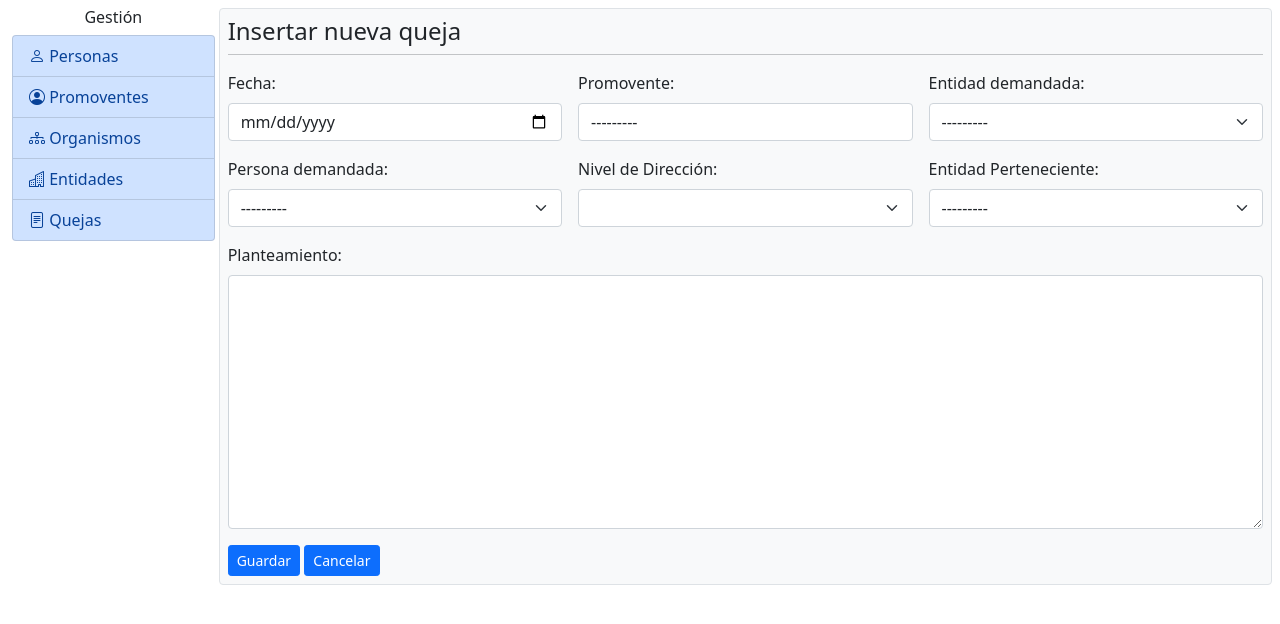
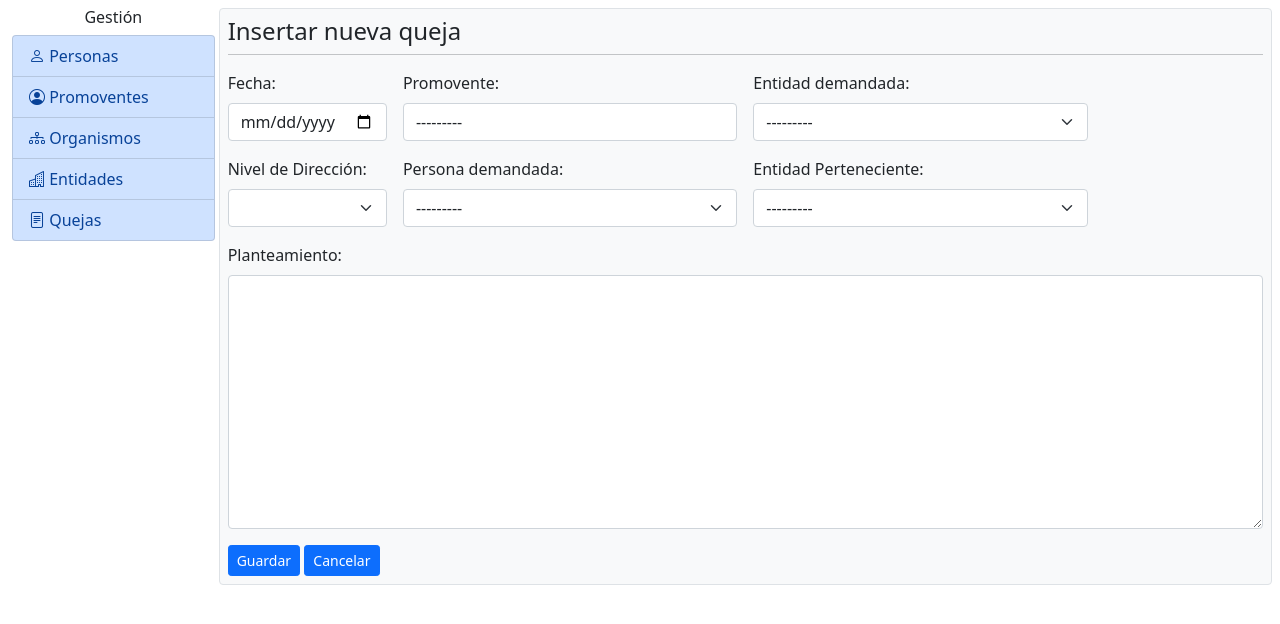
Before and after one commit to johan8863/complains-system, a Django app: page /complains/create/ in a window 1280 px wide. Shown: the part 62-686 px from the top of the page. Run offline with Django 3.2, Linux system fonts and the light colour scheme; the visitor is signed in with stand-in values (Sample User, id 1); data that the repository does not hold is empty; some libraries are stand-ins or nearby versions.

Commit message:
minor improvements

```diff
--- a/complains/templates/complains/complains_create_or_update.html
+++ b/complains/templates/complains/complains_create_or_update.html
@@ -25,7 +25,7 @@
             <hr class="mt-0">
         {% endif %}
         <form class="row g-3" method="POST"> {% csrf_token %}
-            <div class="col-sm-4">
+            <div class="col-sm-2">
                 <label for="name" class="form-label">Fecha: </label>
                 <input type="date" class="form-control" name="reception_date" id="">
                 {% if form.reception_date.errors %}
@@ -52,6 +52,16 @@
                     {% endfor %}
                 {% endif %}
             </div>
+            <div class="col-md-2"></div>
+            <div class="col-sm-2">
+                <label for="management_level" class="form-label">Nivel de Dirección: </label>
+                {{ form.management_level|add_class:"form-select"|attr:"id:management_level" }}
+                {% if form.management_level.errors %}
+                    {% for error in form.management_level.errors %}
+                        <small class="form-text text-danger"> {{ error }} </small>
+                    {% endfor %}
+                {% endif %}
+            </div>
             <div class="col-sm-4">
                 <label for="demmanded_person" class="form-label">Persona demandada: </label>
                 {{ form.demmanded_person|add_class:"form-select"|attr:"id:demmanded_person" }}
@@ -62,21 +72,12 @@
                 {% endif %}
             </div>
             <div class="col-sm-4">
-                <label for="management_level" class="form-label">Nivel de Dirección: </label>
-                {{ form.management_level|add_class:"form-select"|attr:"id:management_level" }}
-                {% if form.management_level.errors %}
-                    {% for error in form.management_level.errors %}
-                        <small class="form-text text-danger"> {{ error }} </small>
-                    {% endfor %}
-                {% endif %}
-            </div>
-            <div class="col-sm-4">
                 <label for="belonging_entity" class="form-label">Entidad Perteneciente: </label>
                 {{ form.belonging_entity|add_class:"form-select"|attr:"id:belonging_entity" }}
                 {% if form.belonging_entity.errors %}
-                    {% for error in form.belonging_entity.errors %}
-                        <small class="form-text text-danger"> {{ error }} </small>
-                    {% endfor %}
+                {% for error in form.belonging_entity.errors %}
+                <small class="form-text text-danger"> {{ error }} </small>
+                {% endfor %}
                 {% endif %}
             </div>
             <div class="col-md-12">
```
